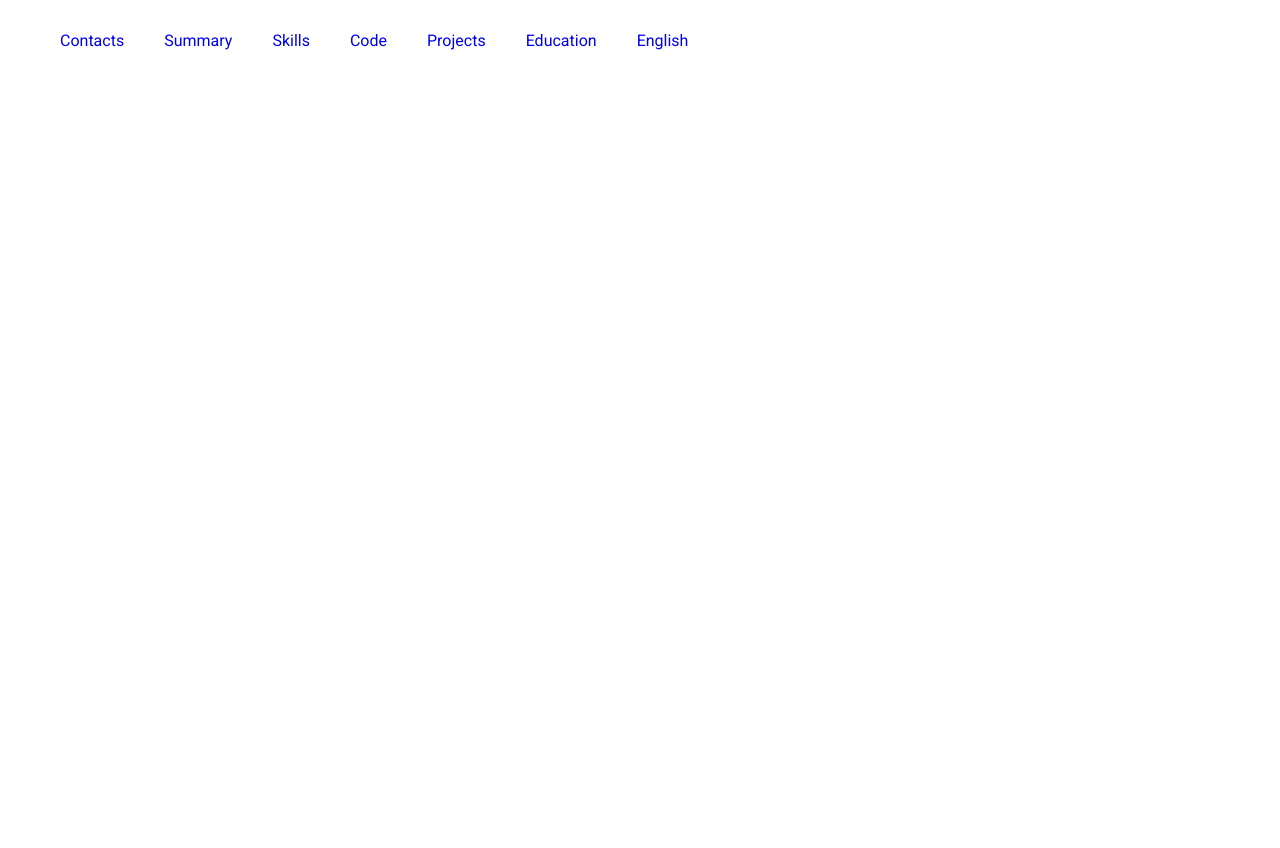
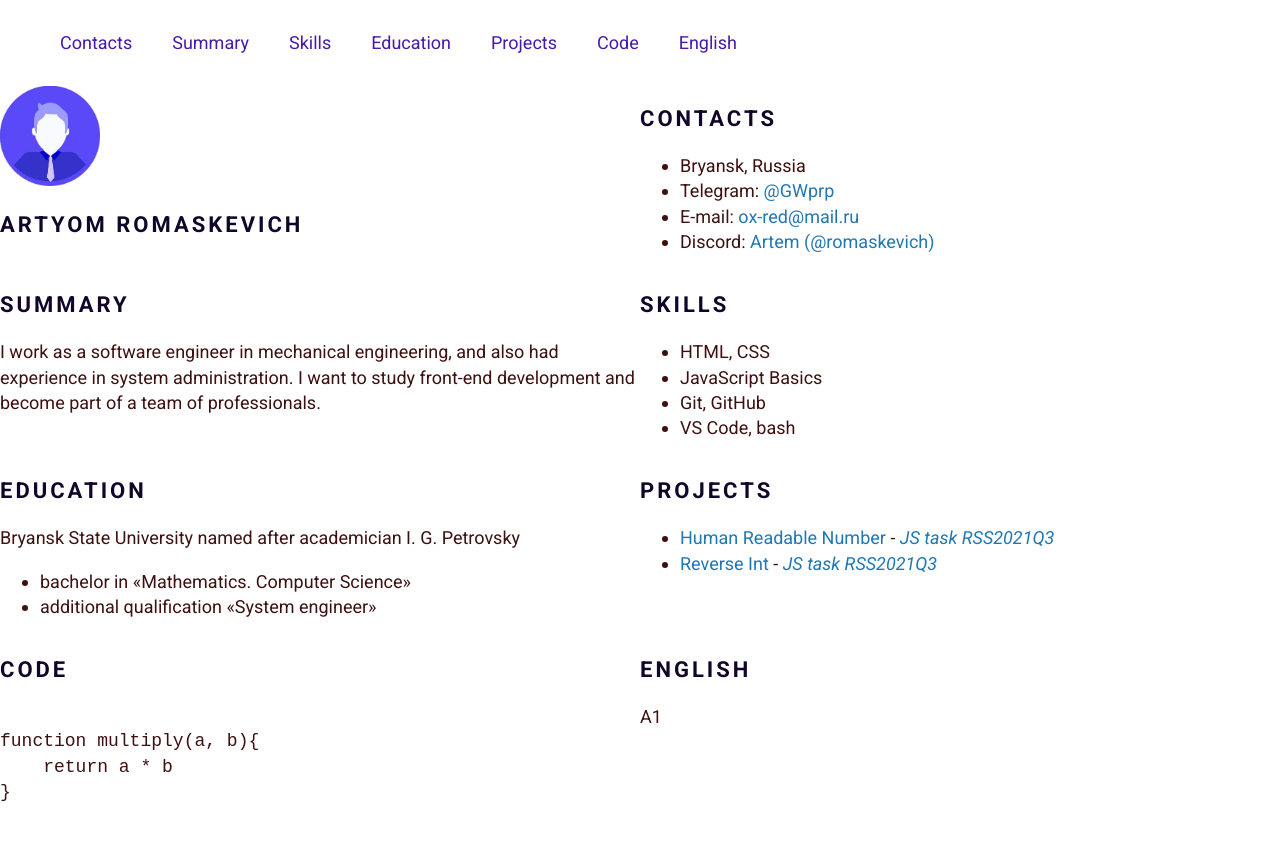
Before and after one commit to Romaskevich/rsschool-cv, a plain HTML site: page index.html in a window 1280 px wide. Before the commit the page ends 800 px from the top, so only its background shows below. Drawn offline with Linux system fonts and the light colour scheme.

Commit message:
feat: add section in main

```diff
--- a/index.html
+++ b/index.html
@@ -19,16 +19,85 @@
                     <li class="nav-item"><a href="#contacts" class="nav-link">Contacts</a></li>
                     <li class="nav-item"><a href="#summary" class="nav-link">Summary</a></li>
                     <li class="nav-item"><a href="#skills" class="nav-link">Skills</a></li>
+                    <li class="nav-item"><a href="#education" class="nav-link">Education</a></li>
+                    <li class="nav-item"><a href="#projects" class="nav-link">Projects</a></li>
                     <li class="nav-item"><a href="#code" class="nav-link">Code</a></li>
-                    <li class="nav-item"><a href="#projects" class="nav-link">Projects</a></li>
-                    <li class="nav-item"><a href="#education" class="nav-link">Education</a></li>
                     <li class="nav-item"><a href="#english" class="nav-link">English</a></li>
                 </ul>
             </nav>
         </div>
     </header>
     <main class="main">
-        <div class="container"></div>
+        <div class="container main-container">
+            <section class="section" id="profile">
+                <img src="./assets/img/avatar.jpg" alt="avatar" class="section-profile-logo">
+                <h1 class="section-title">Artyom Romaskevich</h1>
+            </section>
+            <section class="section" id="contacts">
+                <h2 class="section-title">Contacts</h2>
+                <ul class="section-list">
+                    <li class="section-item contacts-item">
+                        Bryansk, Russia
+                    </li>
+                    <li class="section-item contacts-item">
+                        Telegram: <a href="https://t.me/GWprp">@GWprp</a>
+                    </li>
+                    <li class="section-item contacts-item">
+                        E-mail: <a href="mailto:ox-red@mail.ru">ox-red@mail.ru</a>
+                    </li>
+                    <li class="section-item contacts-item">
+                        Discord: <a href="https://discord.com/users/924893933367099473">Artem (@romaskevich)</a>
+                    </li>
+                </ul>
+            </section>
+            <section class="section" id="summary">
+                <h2 class="section-title">Summary</h2>
+                <p>
+                    I work as a software engineer in mechanical engineering, and also had experience in system administration. I want to study front-end development and become part of a team of professionals.
+                </p>
+            </section>
+            <section class="section" id="skills">
+                <h2 class="section-title">Skills</h2>
+                <ul class="section-list">
+                    <li class="section-item">HTML, CSS</li>
+                    <li class="section-item">JavaScript Basics</li>
+                    <li class="section-item">Git, GitHub</li>
+                    <li class="section-item">VS Code, bash</li>
+                </ul>
+            </section>
+            <section class="section" id="education">
+                <h2 class="section-title">Education</h2>
+                <p>Bryansk State University named after academician I. G. Petrovsky
+                    <ul class="section-list">
+                        <li class="section-item">bachelor in &laquo;Mathematics. Computer Science&raquo;</li>
+                        <li class="section-item">additional qualification &laquo;System engineer&raquo;</li>
+                    </ul>
+                </p>
+            </section>
+            <section class="section" id="projects">
+                <h2 class="section-title">Projects</h2>
+                <ul class="section-list">
+                    <li class="section-item">
+                        <a href="https://github.com/rolling-scopes-school/human-readable-number">Human Readable Number</a> - <a href="https://github.com/Romaskevich/human-readable-number/blob/master/src/index.js"><i>JS task RSS2021Q3</i></a>
+                    </li>
+                    <li class="section-item">
+                        <a href="https://github.com/rolling-scopes-school/reverse-int">Reverse Int</a> - <a href="https://github.com/Romaskevich/reverse-int/blob/master/src/index.js"><i>JS task RSS2021Q3</i></a>
+                    </li>
+                </ul>
+            </section>
+            <section class="section" id="code">
+                <h2 class="section-title">Code</h2>
+                <pre><code>
+function multiply(a, b){
+    return a * b
+}
+                </code></pre>
+            </section>
+            <section class="section" id="english">
+                <h2 class="section-title">English</h2>
+                <p>A1</p>
+            </section>
+        </div>
     </main>
     <footer class="footer">
         <div class="container"></div>
--- a/style.css
+++ b/style.css
@@ -6,6 +6,10 @@ body {
     margin: 0;
     padding: 0;
     font-family: 'Roboto', sans-serif;
+    font-size: 18px;
+    font-weight: 400;
+    line-height: 1.4;
+    color: #3d1111;
 }
 * {
     box-sizing: border-box;
@@ -27,7 +31,38 @@ html {
     padding: 0 20px;
     line-height: 50px;
     text-decoration: none;
+    color: #471aaa;
 }
 .nav-link:hover {
     text-decoration: underline;
 }
+.section-profile-logo {
+    width: 100px;
+    height: 100px;
+}
+.main-container {
+    display: flex;
+    flex-wrap: wrap;
+  }
+.section {
+    width: 50%;
+  }
+@media (max-width: 768px) {
+    .section {
+      width: 100%;
+    }
+}
+.section-title {
+    font-size: 22px;
+    font-weight: 700;
+    text-transform: uppercase;
+    letter-spacing: 3px;
+    color: #110629;
+}
+.section-item a {
+    text-decoration: none;
+    color: #2078b3;
+}
+.section-item a:hover {
+    text-decoration: underline;
+  }
```
Also changed, not shown: assets/img/avatar.jpg (added).
